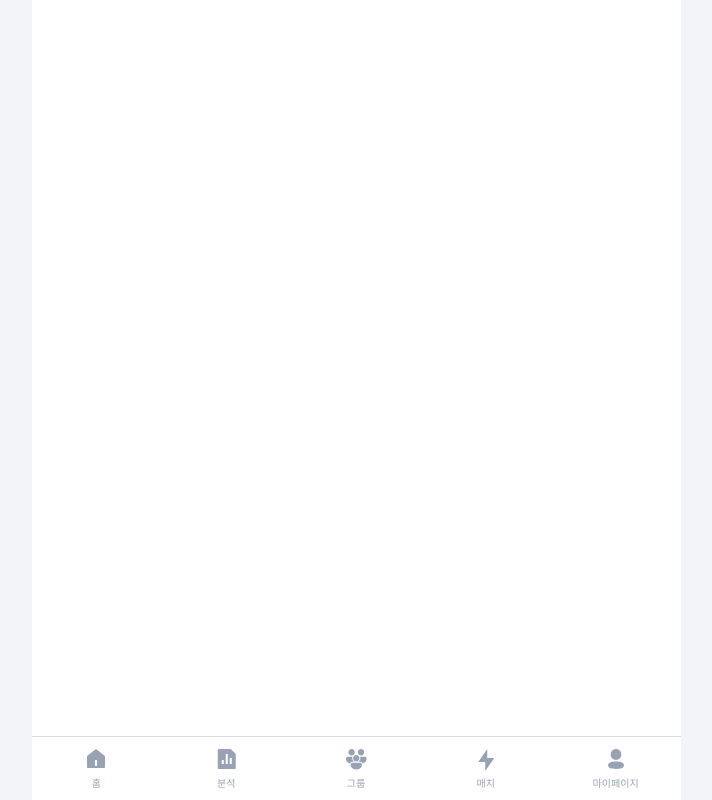
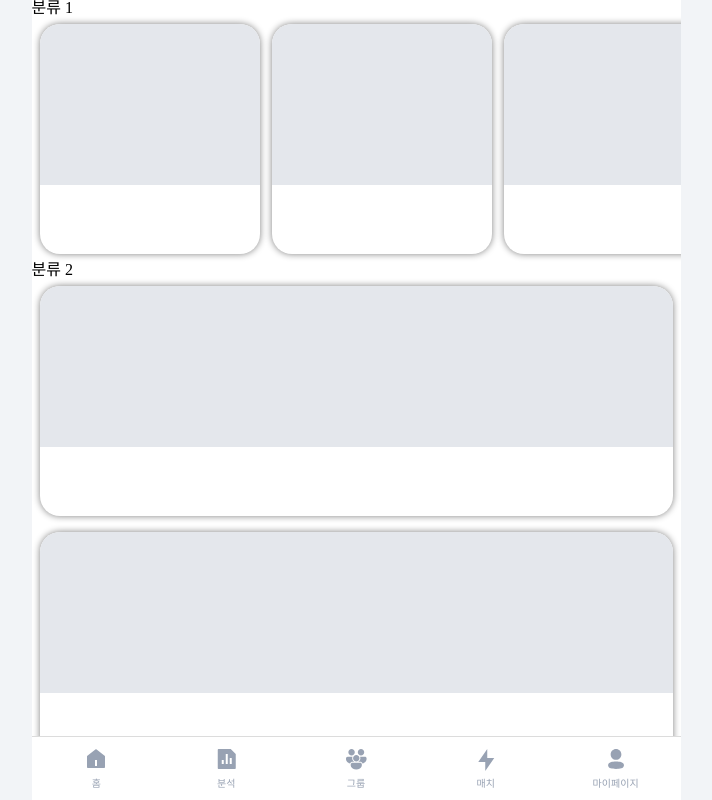
Before and after one commit to IT-Cotato/9th-Squadus-FE, a React (Create React App) app: page /home/article in a window 1280 px wide. Shown: the whole page, without its empty margins (284-996 px from the left). Built offline with nearby package versions, Linux system fonts and the light colour scheme; a web font is replaced by a local one.

Commit message:
feat: 아티클 상세 페이지 layout

```diff
--- a/src/pages/home/ArticleDetailList.jsx
+++ b/src/pages/home/ArticleDetailList.jsx
@@ -1,7 +1,83 @@
 import React from "react";
+import MainArticleItem from "./home_components/MainArticleItem";
+import styled from "styled-components";
 
 const ArticleDetailList = () => {
-  return <div></div>;
+  const articleData = [
+    {
+      id: "1",
+      group: "분류 1",
+      articleList: [
+        { id: "1", title: "아티클 제목", subTitle: "아티클 소제목" },
+        { id: "2", title: "아티클 제목", subTitle: "아티클 소제목" },
+        { id: "3", title: "아티클 제목", subTitle: "아티클 소제목" },
+        { id: "4", title: "아티클 제목", subTitle: "아티클 소제목" },
+      ],
+    },
+    {
+      id: "2",
+      group: "분류 2",
+      articleList: [
+        { id: "5", title: "아티클 제목", subTitle: "아티클 소제목" },
+        { id: "6", title: "아티클 제목", subTitle: "아티클 소제목" },
+        { id: "7", title: "아티클 제목", subTitle: "아티클 소제목" },
+      ],
+    },
+    {
+      id: "3",
+      group: "분류 3",
+      articleList: [
+        { id: "8", title: "아티클 제목", subTitle: "아티클 소제목" },
+        { id: "9", title: "아티클 제목", subTitle: "아티클 소제목" },
+        { id: "10", title: "아티클 제목", subTitle: "아티클 소제목" },
+      ],
+    },
+  ];
+
+  return (
+    <Container>
+      <ArticleCategoryTitle>{articleData[0].group}</ArticleCategoryTitle>
+      <ArticleContainerRow>
+        {articleData[0].articleList.map((article) => (
+          <MainArticleItem key={article.id}></MainArticleItem>
+        ))}
+      </ArticleContainerRow>
+      <ArticleCategoryTitle>{articleData[1].group}</ArticleCategoryTitle>
+      <ArticleContainerCol>
+        {articleData[1].articleList.map((article) => (
+          <MainArticleItem key={article.id}></MainArticleItem>
+        ))}
+      </ArticleContainerCol>
+      <ArticleCategoryTitle>{articleData[2].group}</ArticleCategoryTitle>
+      <ArticleContainerRow>
+        {articleData[2].articleList.map((article) => (
+          <MainArticleItem key={article.id}></MainArticleItem>
+        ))}
+      </ArticleContainerRow>
+    </Container>
+  );
 };
 
 export default ArticleDetailList;
+
+const Container = styled.div`
+  display: flex;
+  flex-direction: column;
+`;
+
+const ArticleCategoryTitle = styled.div``;
+
+const ArticleContainerRow = styled.div`
+  padding: 8px;
+  display: flex;
+  flex-direction: row;
+  overflow-y: scroll;
+  gap: 12px;
+`;
+
+const ArticleContainerCol = styled.div`
+  padding: 8px;
+  display: flex;
+  flex-direction: column;
+  gap: 16px;
+`;
--- a/src/pages/home/NoticeDetailList.jsx
+++ b/src/pages/home/NoticeDetailList.jsx
@@ -63,7 +63,6 @@ export default NoticeDetailList;
 const Container = styled.div`
   display: flex;
   flex-direction: column;
-  overflow: scroll;
 `;
 
 const NoticeContainer = styled.div``;
```
